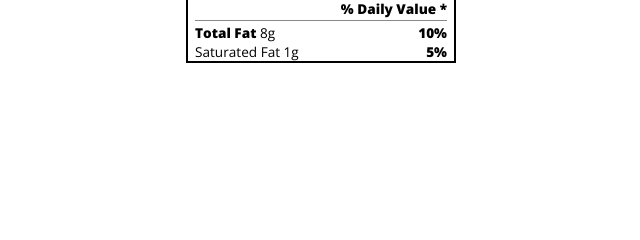
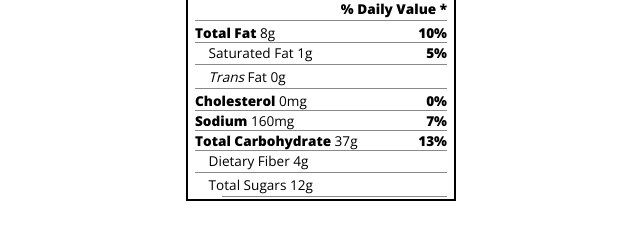
Before and after one commit to bgraczyk13/css-typography, a plain HTML site: page index.html in a window 1280 px wide. Shown: the part 182-422 px from the top of the page, without its empty margins (319-959 px from the left). Drawn offline with nearby package versions, Linux system fonts and the light colour scheme.

Commit message:
Added dividers and additional styling to CSS file

```diff
--- a/index.html
+++ b/index.html
@@ -28,13 +28,36 @@
       </div>
       <div class="divider medium"></div>
       <div class="daily-value small-text">
-        <p class="bold right">% Daily Value *</p>
+        <p class="bold right no-divider">% Daily Value *</p>
         <div class="divider"></div>
         <p>
           <span><span class="bold">Total Fat</span> 8g</span>
           <span class="bold">10%</span>
         </p>
-        <p>Saturated Fat 1g <span class="bold">5%</span></p>
+        <p class="indent no-divider">
+          Saturated Fat 1g <span class="bold">5%</span>
+        </p>
+        <div class="divider"></div>
+        <p class="indent no-divider">
+          <span><i>Trans</i> Fat 0g</span>
+        </p>
+        <div class="divider"></div>
+        <p>
+          <span><span class="bold">Cholesterol</span> 0mg</span>
+          <span class="bold">0%</span>
+        </p>
+        <p>
+          <span><span class="bold">Sodium</span> 160mg</span>
+          <span class="bold">7%</span>
+        </p>
+        <p>
+          <span><span class="bold">Total Carbohydrate</span> 37g</span>
+          <span class="bold">13%</span>
+        </p>
+        <p class="indent no-divider">Dietary Fiber 4g</p>
+        <div class="divider"></div>
+        <p class="indent no-divider">Total Sugars 12g</p>
+        <div class="divider double-indent"></div>
       </div>
     </div>
   </body>
--- a/styles.css
+++ b/styles.css
@@ -1,3 +1,28 @@
+* {
+  box-sizing: border-box;
+}
+
+html {
+  font-size: 16px;
+}
+
+body {
+  font-family: "Open Sans", sans-serif;
+}
+
+.label {
+  border: 2px solid black;
+  width: 270px;
+  margin: 20px auto;
+  padding: 0 7px;
+}
+
+header h1 {
+  text-align: center;
+  margin: -4px 0;
+  letter-spacing: 0.15px;
+}
+
 * {
   box-sizing: border-box;
 }
@@ -81,3 +106,15 @@ p {
 .right {
   justify-content: flex-end;
 }
+
+.indent {
+  margin-left: 1em;
+}
+
+.double-indent {
+  margin-left: 2em;
+}
+
+.daily-value p:not(.no-divider) {
+  border-bottom: 1px solid #888989;
+}
```
